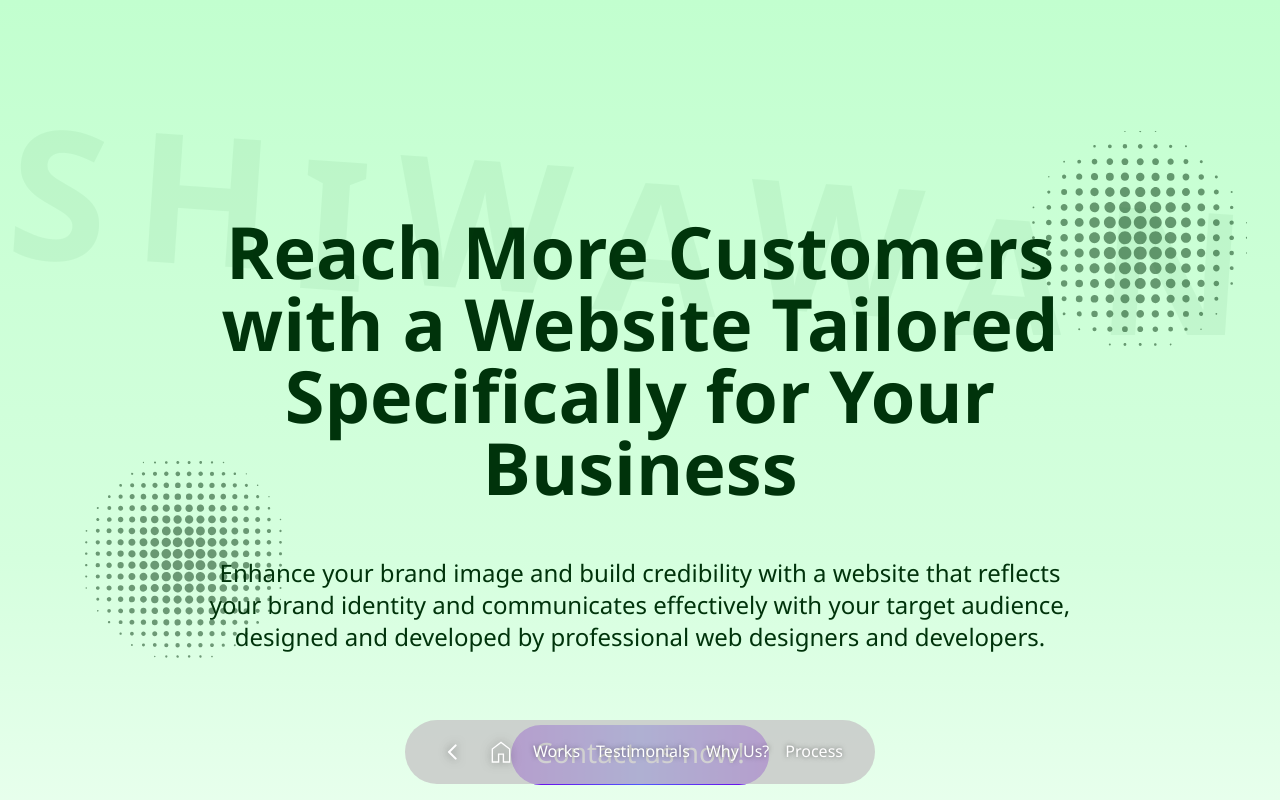
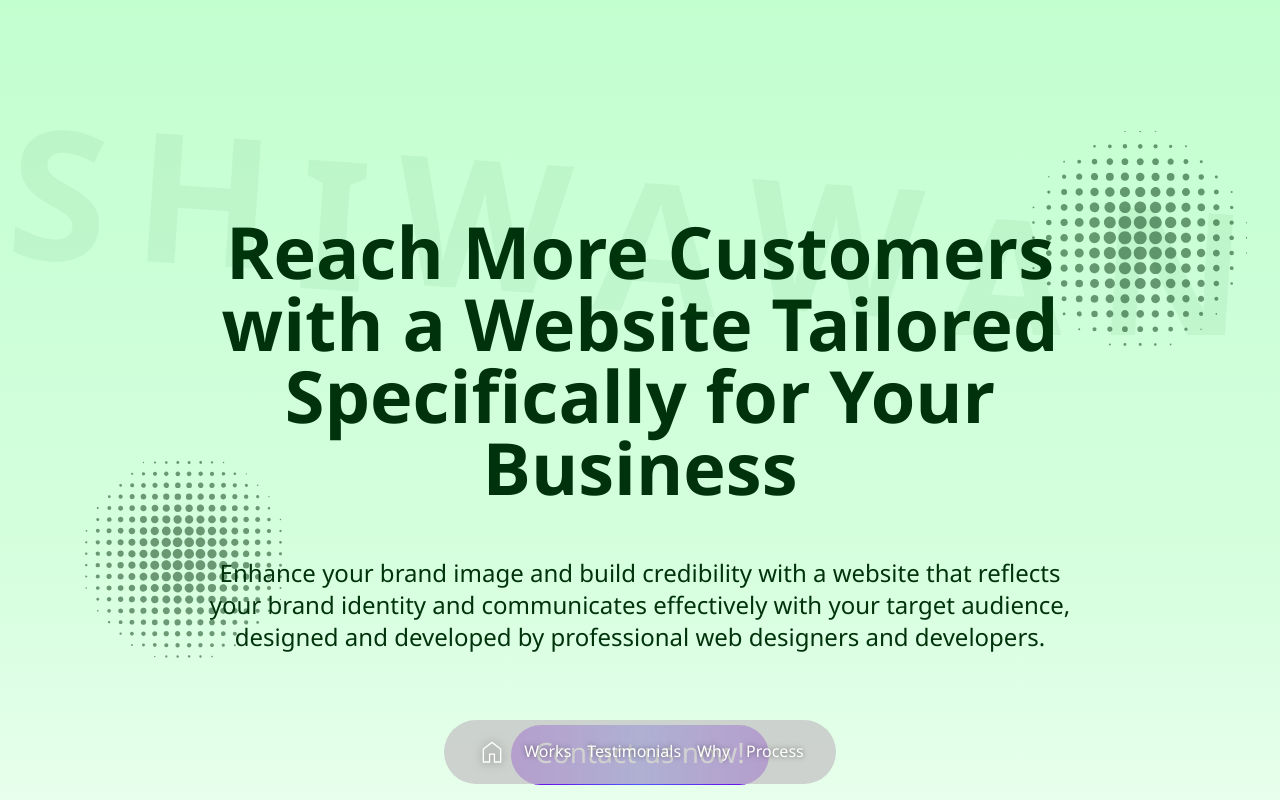
Before and after one commit to attanomad/shiwawan, a Next.js app: page /en in a window 1280 px wide. Shown: the top 800 px of the page. Built offline with nearby package versions, Linux system fonts and the light colour scheme.

Commit message:
feat(i18n) :construction: (WIP) translate nav bar

```diff
--- a/components/nav-bar/BackButton.tsx
+++ b/components/nav-bar/BackButton.tsx
@@ -1,15 +1,17 @@
 "use client";
 
 import { ArrowLeft } from "@/components/icons/ArrowLeft";
+import { useLocale } from "next-intl";
 import { usePathname, useRouter } from "next/navigation";
 
 export default function BackButton() {
   const router = useRouter();
   const pathname = usePathname();
+  const locale = useLocale();
 
   return (
     <>
-      {pathname !== "/" && (
+      {pathname !== `/${locale}` && (
         <button onClick={() => router.back()}>
           <ArrowLeft className="size-6 md:size-8 drop-shadow-[0_0_5px_rgba(0,0,0,.5)]" />
         </button>
--- a/components/nav-bar/NavBar.tsx
+++ b/components/nav-bar/NavBar.tsx
@@ -1,9 +1,11 @@
+import { getTranslations } from "next-intl/server";
 import Link from "next/link";
 import { ReactNode, SVGProps } from "react";
 import { HomeOutline } from "../icons/HomeOutline";
 import BackButton from "./BackButton";
 
 interface NavMenu {
+  id: string;
   title: string;
   path: string;
   icon?: (props: SVGProps<SVGSVGElement>) => ReactNode;
@@ -11,14 +13,16 @@ interface NavMenu {
 }
 
 const menuList: NavMenu[] = [
-  { title: "Home", path: "/", icon: HomeOutline },
-  { title: "Works", path: "/#works" },
-  { title: "Testimonials", path: "/#testimonials" },
-  { title: "Why Us?", path: "/#why" },
-  { title: "Process", path: "/#process" },
+  { id: "home", title: "Home", path: "/", icon: HomeOutline },
+  { id: "works", title: "Works", path: "/#works" },
+  { id: "testimonials", title: "Testimonials", path: "/#testimonials" },
+  { id: "why", title: "Why Us?", path: "/#why" },
+  { id: "process", title: "Process", path: "/#process" },
 ];
 
-export default function NavBar() {
+export default async function NavBar() {
+  const t = await getTranslations("NavItems");
+
   return (
     <div className="fixed left-0 bottom-0 w-full flex justify-center items-center z-[9999]">
       <nav className="absolute bottom-4 flex items-center py-2 md:py-4 px-3 md:px-[1.125rem] lg:px-8 rounded-[2rem] bg-[#C7C7C7]/80 text-white">
@@ -32,22 +36,22 @@ export default function NavBar() {
                 title = m.icon ? (
                   <>
                     {m.icon}
-                    {m.title}
+                    {t(m.id)}
                   </>
                 ) : (
-                  m.title
+                  t("m.id")
                 );
                 break;
 
               case "title":
-                title = m.title;
+                title = t("m.id");
 
               case "icon":
               default:
                 title = m.icon ? (
                   <m.icon className="size-6 md:size-8 drop-shadow-[0_0_5px_rgba(0,0,0,.5)]" />
                 ) : (
-                  m.title
+                  t(m.id)
                 );
                 break;
             }
--- a/messages/en.json
+++ b/messages/en.json
@@ -28,5 +28,12 @@
     "titleBg": "testimonials"
   },
   "WhySection": { "title": "Why Shiwawan?", "titleBg": "why" },
-  "SectionProcess": { "title": "Our Process", "titleBg": "process" }
+  "SectionProcess": { "title": "Our Process", "titleBg": "process" },
+  "NavItems": {
+    "home": "Home",
+    "works": "Works",
+    "testimonials": "Testimonials",
+    "why": "Why",
+    "process": "Process"
+  }
 }
--- a/messages/th.json
+++ b/messages/th.json
@@ -28,5 +28,12 @@
     "titleBg": "testimonials"
   },
   "WhySection": { "title": "ทำไมต้องเป็นชิวาวัน?", "titleBg": "why" },
-  "SectionProcess": { "title": "การทำงานของชิวาวัน", "titleBg": "process" }
+  "SectionProcess": { "title": "การทำงานของชิวาวัน", "titleBg": "process" },
+  "NavItems": {
+    "home": "หน้าแรก",
+    "works": "ผลงาน",
+    "testimonials": "คำชม",
+    "why": "ทำไม",
+    "process": "ขั้นตอน"
+  }
 }
```
